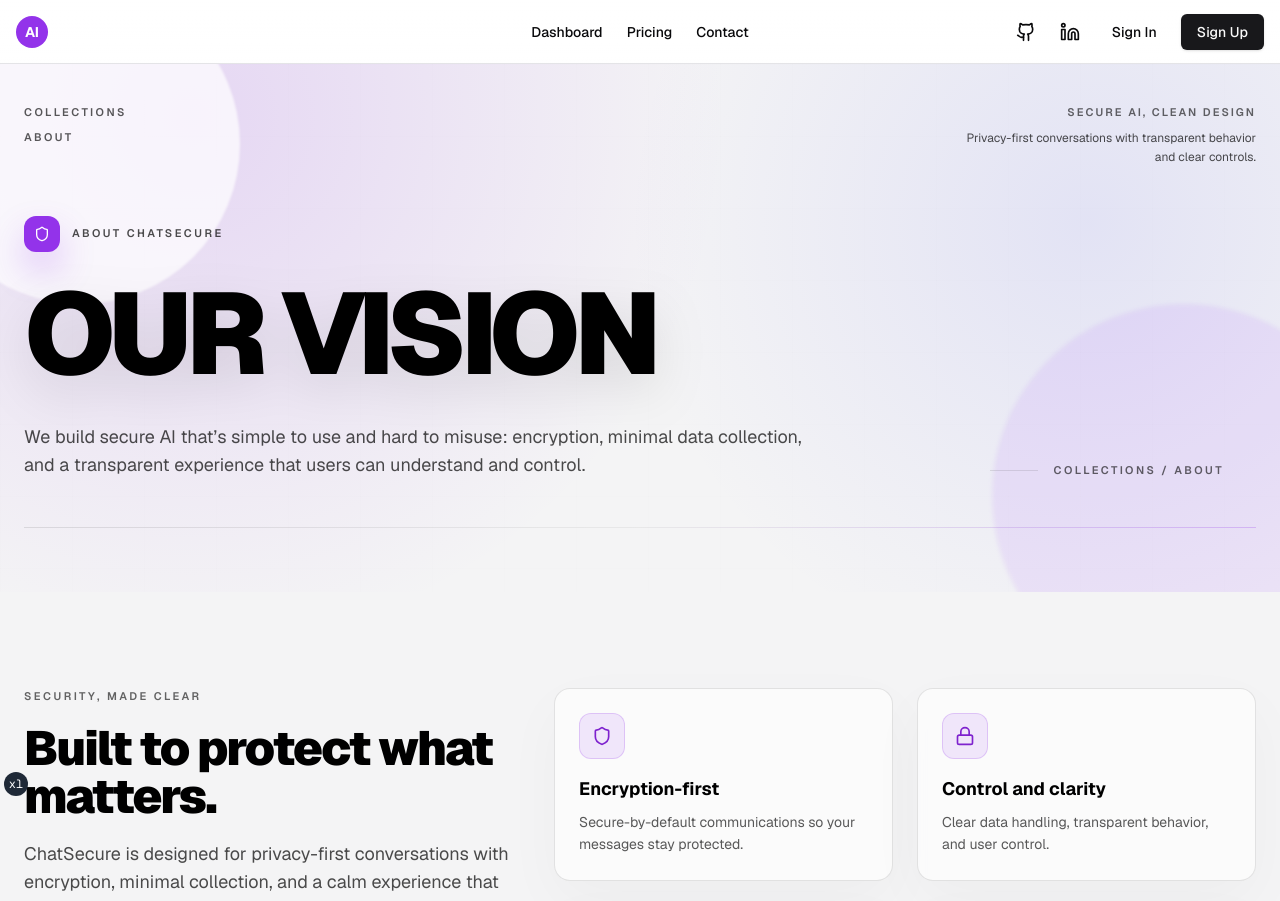
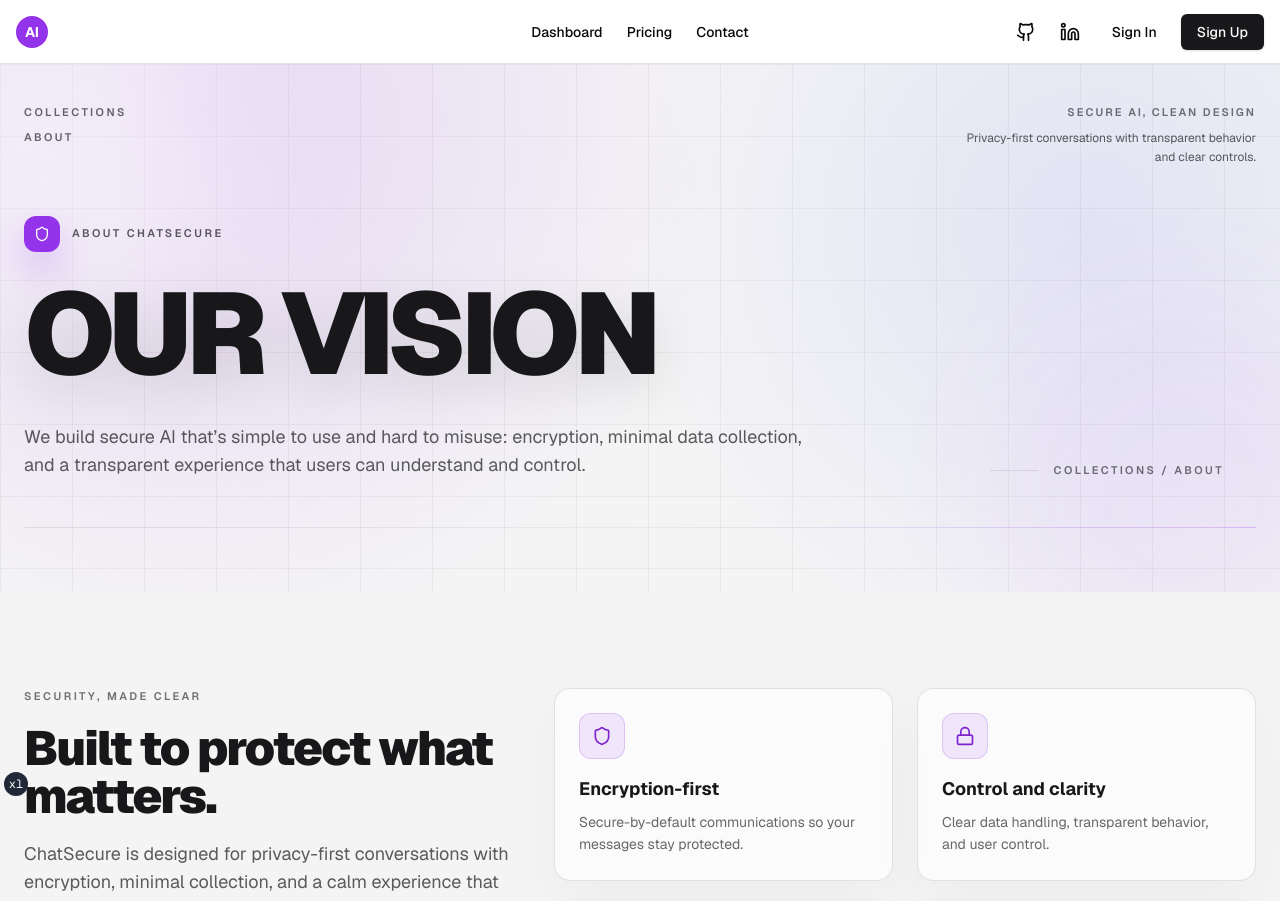
Before and after one commit to 01mohitjangid/ChatSecure, a Next.js app: page /about in a window 1280 px wide. Shown: the top 901 px of the page. Built offline with nearby package versions, Linux system fonts and the light colour scheme; no server answers.

Commit message:
refactor: Update layout title to 'ChatSecure' and enhance About section styles for improved dark mode support

```diff
--- a/app/(chat)/page.tsx
+++ b/app/(chat)/page.tsx
@@ -5,9 +5,6 @@ import { auth } from '@/auth'
 import { Session } from '@/lib/types'
 import { getMissingKeys } from '@/app/actions'
 
-export const metadata = {
-  title: 'Next.js AI Chatbot'
-}
 
 export default async function IndexPage() {
   const id = nanoid()
--- a/app/layout.tsx
+++ b/app/layout.tsx
@@ -13,8 +13,8 @@ export const metadata = {
     ? new URL(`https://${process.env.VERCEL_URL}`)
     : undefined,
   title: {
-    default: 'Next.js AI Chatbot',
-    template: `%s - Next.js AI Chatbot`
+    default: 'ChatSecure',
+    template: `%s - ChatSecure`
   },
   description: 'An AI-powered chatbot template built with Next.js and Vercel.',
   icons: {
--- a/components/about/about-cta.tsx
+++ b/components/about/about-cta.tsx
@@ -13,12 +13,12 @@ const IconCard = ({
   description: string
 }) => {
   return (
-    <div className="rounded-2xl border border-black/10 bg-white/60 backdrop-blur-sm p-6 shadow-[0_20px_60px_rgba(0,0,0,0.03)]">
-      <div className="w-fit rounded-xl bg-purple-600/10 border border-purple-600/20 p-3">
-        <Icon className="size-5 text-purple-700" />
+    <div className="rounded-2xl border border-black/10 dark:border-white/10 bg-white/60 dark:bg-zinc-900/40 backdrop-blur-sm p-6 shadow-[0_20px_60px_rgba(0,0,0,0.03)] dark:shadow-[0_20px_60px_rgba(0,0,0,0.3)] transition-all duration-300 hover:shadow-[0_20px_60px_rgba(147,51,234,0.05)] dark:hover:shadow-[0_20px_60px_rgba(147,51,234,0.1)]">
+      <div className="w-fit rounded-xl bg-purple-600/10 dark:bg-purple-600/20 border border-purple-600/20 dark:border-purple-600/30 p-3 text-purple-700 dark:text-purple-400">
+        <Icon className="size-5" />
       </div>
-      <h3 className="mt-4 text-lg font-bold text-black">{title}</h3>
-      <p className="mt-2 text-sm text-black/65 leading-relaxed">{description}</p>
+      <h3 className="mt-4 text-lg font-bold text-zinc-900 dark:text-zinc-50">{title}</h3>
+      <p className="mt-2 text-sm text-zinc-900/65 dark:text-zinc-400 leading-relaxed">{description}</p>
     </div>
   )
 }
@@ -26,17 +26,17 @@ const IconCard = ({
 export const AboutCTA = () => {
   return (
     <>
-      <section className="w-full bg-zinc-100 text-black py-16 md:py-24">
+      <section className="w-full bg-zinc-100 dark:bg-zinc-950 text-zinc-900 dark:text-zinc-50 py-16 md:py-24 transition-colors duration-500">
         <div className="container px-4 md:px-6">
           <div className="grid gap-10 lg:grid-cols-12 lg:items-start">
             <div className="lg:col-span-5">
-              <div className="text-[11px] tracking-[0.22em] uppercase font-semibold text-black/60">
+              <div className="text-[11px] tracking-[0.22em] uppercase font-semibold text-zinc-900/60 dark:text-zinc-400">
                 SECURITY, MADE CLEAR
               </div>
-              <h2 className="mt-5 text-4xl sm:text-5xl font-black tracking-[-0.04em]">
+              <h2 className="mt-5 text-4xl sm:text-5xl font-black tracking-[-0.04em] dark:text-white">
                 Built to protect what matters.
               </h2>
-              <p className="mt-5 text-base sm:text-lg text-black/70 leading-relaxed max-w-[520px]">
+              <p className="mt-5 text-base sm:text-lg text-zinc-900/70 dark:text-zinc-300 leading-relaxed max-w-[520px]">
                 ChatSecure is designed for privacy-first conversations with encryption, minimal
                 collection, and a calm experience that doesn’t hide the important details.
               </p>
@@ -73,47 +73,47 @@ export const AboutCTA = () => {
         </div>
       </section>
 
-      <section className="w-full bg-black text-white py-16 md:py-24 overflow-hidden relative">
-        <div className="absolute inset-0 bg-[radial-gradient(circle_at_20%_10%,rgba(147,51,234,0.28),transparent_40%),radial-gradient(circle_at_80%_40%,rgba(99,102,241,0.18),transparent_35%)]" />
-        <div className="absolute inset-0 bg-grid-white/[0.02] bg-[size:50px_50px]" />
+      <section className="w-full bg-black dark:bg-[#030303] text-white py-16 md:py-24 overflow-hidden relative border-t border-white/5">
+        <div className="absolute inset-0 bg-[radial-gradient(circle_at_20%_10%,rgba(147,51,234,0.28),transparent_40%),radial-gradient(circle_at_80%_40%,rgba(99,102,241,0.18),transparent_35%)] dark:bg-[radial-gradient(circle_at_20%_10%,rgba(147,51,234,0.35),transparent_40%),radial-gradient(circle_at_80%_40%,rgba(99,102,241,0.25),transparent_35%)]" />
+        <div className="absolute inset-0 bg-grid-white/[0.02] dark:bg-grid-white/[0.03] bg-[size:50px_50px]" />
 
         <div className="container relative z-10 px-4 md:px-6">
           <div className="grid gap-10 lg:grid-cols-12">
             <div className="lg:col-span-5">
-              <div className="text-[11px] tracking-[0.22em] uppercase font-semibold text-purple-200/90">
+              <div className="text-[11px] tracking-[0.22em] uppercase font-semibold text-purple-200/90 dark:text-purple-300">
                 OUR PRINCIPLES
               </div>
-              <h3 className="mt-4 text-3xl sm:text-4xl font-black tracking-[-0.04em]">
+              <h3 className="mt-4 text-3xl sm:text-4xl font-black tracking-[-0.04em] text-white">
                 Privacy isn’t a setting. It’s the default.
               </h3>
-              <p className="mt-5 text-white/70 leading-relaxed max-w-[520px]">
+              <p className="mt-5 text-white/70 dark:text-zinc-300 leading-relaxed max-w-[520px]">
                 We believe secure AI should feel straightforward: protect data, reduce surprises,
                 and keep the experience readable for everyone.
               </p>
             </div>
 
             <div className="lg:col-span-7 grid gap-6 sm:grid-cols-2">
-              <div className="rounded-2xl border border-white/10 bg-white/5 p-6">
-                <div className="text-purple-300 font-semibold">Minimal collection</div>
-                <div className="mt-2 text-sm text-white/70 leading-relaxed">
+              <div className="group rounded-2xl border border-white/10 bg-white/5 p-6 hover:bg-white/[0.07] transition-all duration-300">
+                <div className="text-purple-300 font-semibold group-hover:text-purple-200 transition-colors">Minimal collection</div>
+                <div className="mt-2 text-sm text-white/70 dark:text-zinc-400 leading-relaxed">
                   We only focus on what’s necessary so you don’t have to worry.
                 </div>
               </div>
-              <div className="rounded-2xl border border-white/10 bg-white/5 p-6">
-                <div className="text-purple-300 font-semibold">Secure by design</div>
-                <div className="mt-2 text-sm text-white/70 leading-relaxed">
+              <div className="group rounded-2xl border border-white/10 bg-white/5 p-6 hover:bg-white/[0.07] transition-all duration-300">
+                <div className="text-purple-300 font-semibold group-hover:text-purple-200 transition-colors">Secure by design</div>
+                <div className="mt-2 text-sm text-white/70 dark:text-zinc-400 leading-relaxed">
                   Encrypted communication patterns built into the experience.
                 </div>
               </div>
-              <div className="rounded-2xl border border-white/10 bg-white/5 p-6">
-                <div className="text-purple-300 font-semibold">Transparent behavior</div>
-                <div className="mt-2 text-sm text-white/70 leading-relaxed">
+              <div className="group rounded-2xl border border-white/10 bg-white/5 p-6 hover:bg-white/[0.07] transition-all duration-300">
+                <div className="text-purple-300 font-semibold group-hover:text-purple-200 transition-colors">Transparent behavior</div>
+                <div className="mt-2 text-sm text-white/70 dark:text-zinc-400 leading-relaxed">
                   Clear explanations of what’s happening and why.
                 </div>
               </div>
-              <div className="rounded-2xl border border-white/10 bg-white/5 p-6">
-                <div className="text-purple-300 font-semibold">User control</div>
-                <div className="mt-2 text-sm text-white/70 leading-relaxed">
+              <div className="group rounded-2xl border border-white/10 bg-white/5 p-6 hover:bg-white/[0.07] transition-all duration-300">
+                <div className="text-purple-300 font-semibold group-hover:text-purple-200 transition-colors">User control</div>
+                <div className="mt-2 text-sm text-white/70 dark:text-zinc-400 leading-relaxed">
                   Decisions that keep your data in your hands.
                 </div>
               </div>
@@ -121,7 +121,7 @@ export const AboutCTA = () => {
           </div>
 
           <div className="mt-12 flex flex-col sm:flex-row items-start sm:items-center justify-between gap-6">
-            <div className="text-white/70 leading-relaxed max-w-[520px]">
+            <div className="text-white/70 dark:text-zinc-300 leading-relaxed max-w-[520px]">
               Ready to try secure AI for real conversations? Start chatting in seconds.
             </div>
 
@@ -129,7 +129,7 @@ export const AboutCTA = () => {
               <Button
                 asChild
                 size="lg"
-                className="bg-purple-600 hover:bg-purple-700 text-white shadow-lg shadow-purple-500/20"
+                className="bg-purple-600 hover:bg-purple-700 text-white shadow-lg shadow-purple-500/20 dark:shadow-purple-500/10"
               >
                 <Link href="/">
                   Start Chatting
@@ -140,7 +140,7 @@ export const AboutCTA = () => {
                 asChild
                 size="lg"
                 variant="outline"
-                className="!bg-transparent !border-white/20 !text-white !hover:bg-white/5 !hover:text-white"
+                className="!bg-transparent !border-white/20 !text-white hover:!bg-white/10 hover:!border-white/40 transition-all"
               >
                 <Link href="/contact">
                   Contact Us
--- a/components/about/about-hero.tsx
+++ b/components/about/about-hero.tsx
@@ -2,26 +2,30 @@ import { Shield } from "lucide-react"
 
 export const AboutHero = () => {
   return (
-    <section className="relative w-full bg-zinc-100 text-black overflow-hidden">
-      <div className="absolute inset-0 bg-[radial-gradient(circle_at_15%_10%,rgba(147,51,234,0.15),transparent_45%),radial-gradient(circle_at_85%_30%,rgba(99,102,241,0.12),transparent_40%)]" />
-      <div className="absolute inset-0 bg-[linear-gradient(to_right,rgba(0,0,0,0.045)_1px,transparent_1px),linear-gradient(to_bottom,rgba(0,0,0,0.045)_1px,transparent_1px)] bg-[size:72px_72px] opacity-15" />
+    <section className="relative w-full bg-zinc-100 dark:bg-zinc-950 text-zinc-900 dark:text-zinc-50 overflow-hidden transition-colors duration-500">
+      {/* Background Gradients */}
+      <div className="absolute inset-0 bg-[radial-gradient(circle_at_15%_10%,rgba(147,51,234,0.15),transparent_45%),radial-gradient(circle_at_85%_30%,rgba(99,102,241,0.12),transparent_40%)] dark:bg-[radial-gradient(circle_at_15%_10%,rgba(147,51,234,0.2),transparent_45%),radial-gradient(circle_at_85%_30%,rgba(99,102,241,0.15),transparent_40%)]" />
 
-      <div className="absolute -top-20 -left-20 w-80 h-80 bg-white/70 rounded-full blur-[1px]" />
-      <div className="absolute -bottom-24 -right-24 w-96 h-96 bg-purple-500/10 rounded-full blur-[2px]" />
+      {/* Grid Pattern */}
+      <div className="absolute inset-0 bg-[linear-gradient(to_right,rgba(0,0,0,0.045)_1px,transparent_1px),linear-gradient(to_bottom,rgba(0,0,0,0.045)_1px,transparent_1px)] dark:bg-[linear-gradient(to_right,rgba(255,255,255,0.03)_1px,transparent_1px),linear-gradient(to_bottom,rgba(255,255,255,0.03)_1px,transparent_1px)] bg-[size:72px_72px] opacity-100" />
+
+      {/* Decorative Blobs */}
+      <div className="absolute -top-20 -left-20 w-80 h-80 bg-white/70 dark:bg-purple-900/10 rounded-full blur-3xl opacity-60" />
+      <div className="absolute -bottom-24 -right-24 w-96 h-96 bg-purple-500/10 dark:bg-indigo-500/5 rounded-full blur-3xl opacity-60" />
 
       <div className="relative container px-4 md:px-6 pt-10 pb-16">
         {/* Top labels */}
         <div className="flex items-start justify-between gap-10">
-          <div className="text-[11px] font-semibold tracking-[0.22em] text-black/65 uppercase">
+          <div className="text-[11px] font-semibold tracking-[0.22em] text-zinc-900/65 dark:text-zinc-400 uppercase">
             <div>COLLECTIONS</div>
             <div className="mt-2">ABOUT</div>
           </div>
 
           <div className="hidden lg:block text-right">
-            <div className="text-[11px] font-semibold tracking-[0.18em] text-black/60 uppercase">
+            <div className="text-[11px] font-semibold tracking-[0.18em] text-zinc-900/60 dark:text-zinc-400 uppercase">
               SECURE AI, CLEAN DESIGN
             </div>
-            <div className="mt-2 text-[12px] text-black/70 max-w-[300px] leading-relaxed">
+            <div className="mt-2 text-[12px] text-zinc-900/70 dark:text-zinc-400 max-w-[300px] leading-relaxed">
               Privacy-first conversations with transparent behavior and clear controls.
             </div>
           </div>
@@ -30,27 +34,27 @@ export const AboutHero = () => {
         {/* Big title */}
         <div className="mt-12 max-w-[1200px]">
           <div className="flex items-center gap-3 mb-6">
-            <div className="size-9 rounded-xl bg-purple-600 text-white flex items-center justify-center shadow-[0_18px_35px_rgba(147,51,234,0.25)]">
+            <div className="size-9 rounded-xl bg-purple-600 text-white flex items-center justify-center shadow-[0_18px_35px_rgba(147,51,234,0.25)] dark:shadow-[0_10px_25px_rgba(147,51,234,0.4)] transition-all">
               <Shield className="size-4" />
             </div>
-            <div className="text-[11px] tracking-[0.22em] font-semibold uppercase text-black/70">
+            <div className="text-[11px] tracking-[0.22em] font-semibold uppercase text-zinc-900/70 dark:text-zinc-400">
               ABOUT CHATSECURE
             </div>
           </div>
 
-          <h1 className="text-[clamp(64px,9vw,150px)] font-black leading-none tracking-[-0.06em] drop-shadow-[0_18px_25px_rgba(0,0,0,0.10)]">
+          <h1 className="text-[clamp(64px,9vw,150px)] font-black leading-none tracking-[-0.06em] drop-shadow-[0_18px_25px_rgba(0,0,0,0.10)] dark:drop-shadow-[0_18px_25px_rgba(0,0,0,0.45)] dark:text-white">
             OUR VISION
           </h1>
 
           <div className="mt-8 grid gap-6 lg:grid-cols-12 lg:items-end">
-            <p className="lg:col-span-8 text-black/70 text-base md:text-lg leading-relaxed">
+            <p className="lg:col-span-8 text-zinc-900/70 dark:text-zinc-300 text-base md:text-lg leading-relaxed">
               We build secure AI that’s simple to use and hard to misuse: encryption, minimal data
               collection, and a transparent experience that users can understand and control.
             </p>
 
             <div className="lg:col-span-4 flex items-center gap-4 justify-start lg:justify-end">
-              <div className="h-px w-12 bg-black/10" />
-              <div className="text-[11px] tracking-[0.22em] uppercase text-black/60 font-semibold">
+              <div className="h-px w-12 bg-zinc-900/10 dark:bg-zinc-800" />
+              <div className="text-[11px] tracking-[0.22em] uppercase text-zinc-900/60 dark:text-zinc-400 font-semibold">
                 COLLECTIONS / ABOUT
               </div>
             </div>
@@ -58,7 +62,7 @@ export const AboutHero = () => {
         </div>
 
         {/* Bottom underline */}
-        <div className="mt-12 h-px w-full bg-gradient-to-r from-black/10 via-black/5 to-purple-600/25" />
+        <div className="mt-12 h-px w-full bg-gradient-to-r from-zinc-900/10 via-zinc-900/5 to-purple-600/25 dark:from-zinc-800 dark:via-zinc-700/50 dark:to-purple-500/20" />
       </div>
     </section>
   )
```
